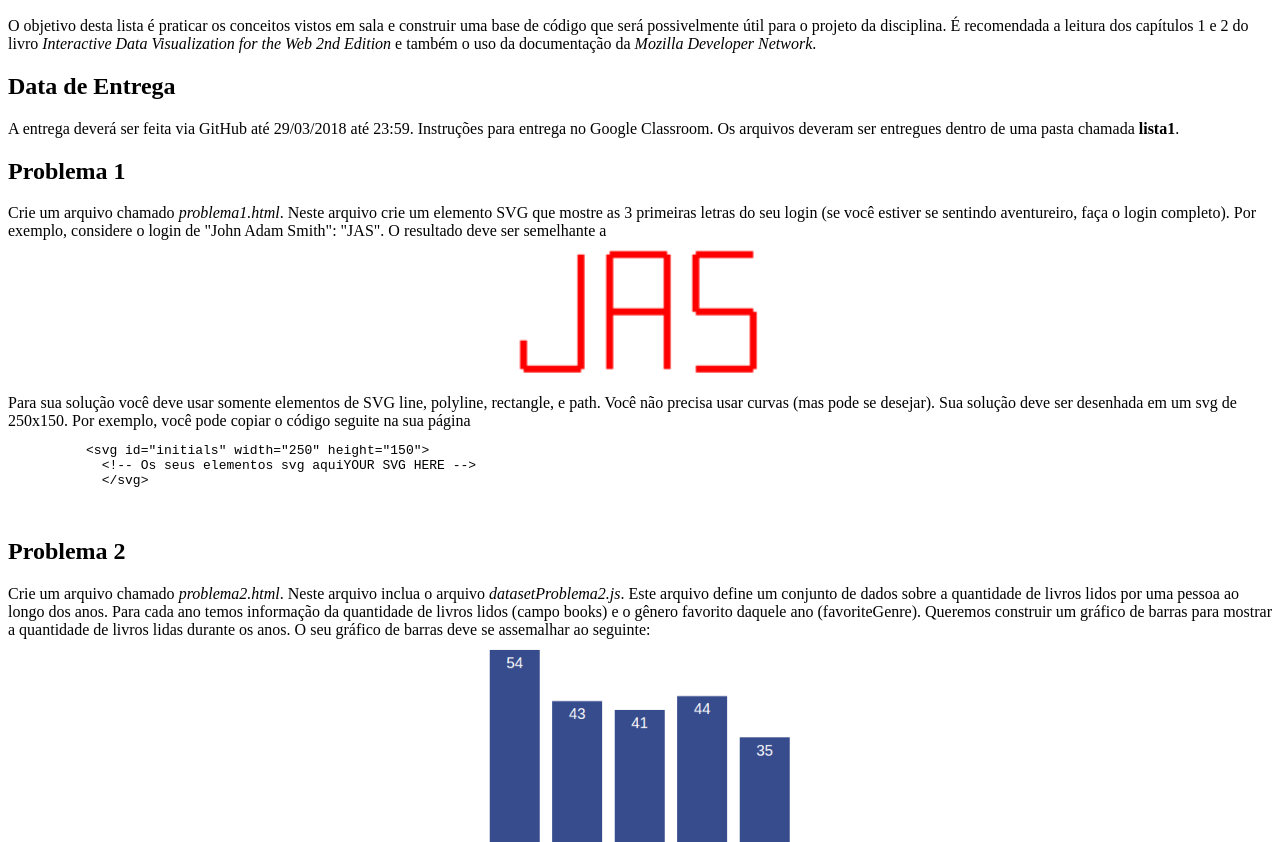
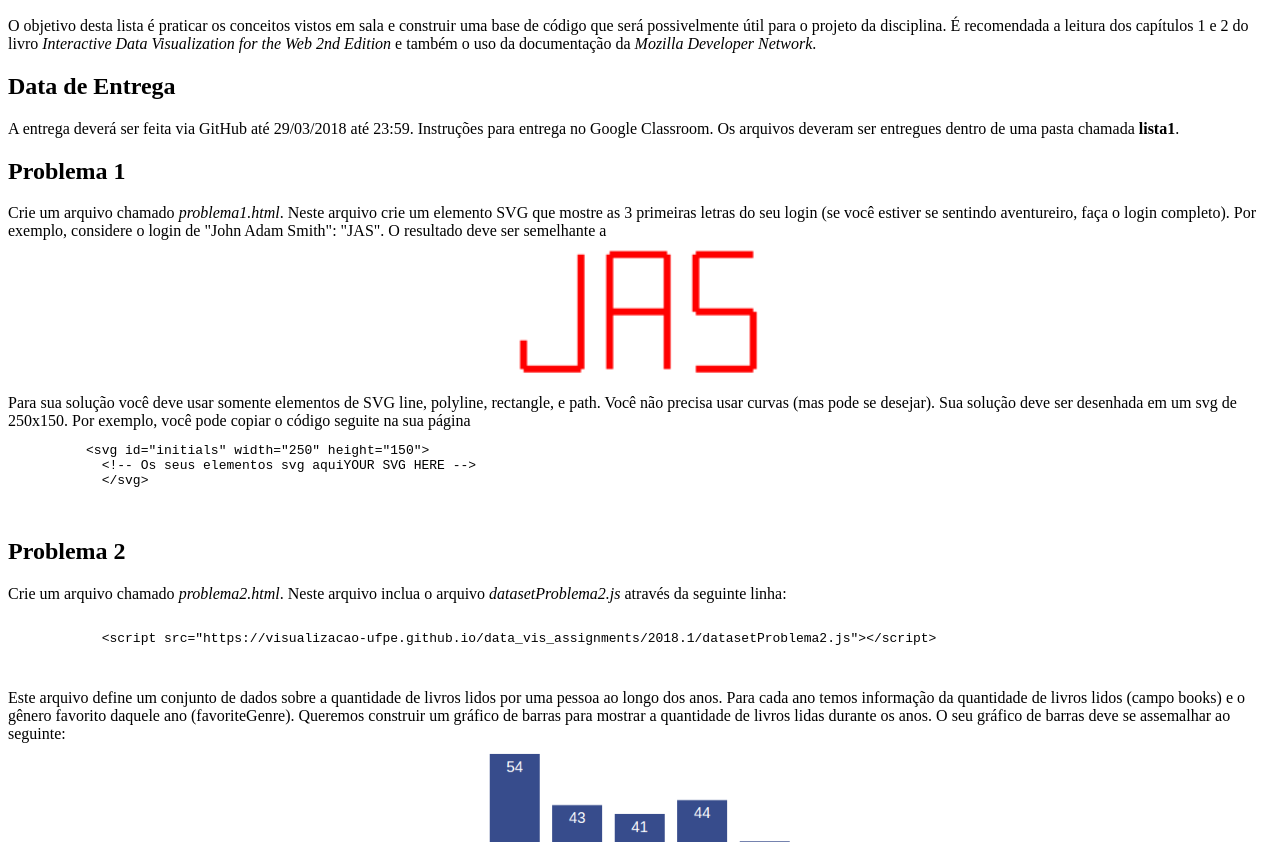
Before and after one commit to visualizacao-ufpe/data_vis_assignments, a plain HTML site: page 2018.1/lista1.html in a window 1280 px wide. Shown: the part 110-952 px from the top of the page. Drawn offline with nearby package versions, Linux system fonts and the light colour scheme.

Commit message:
added missing linking to the dataset

```diff
--- a/2018.1/lista1.html
+++ b/2018.1/lista1.html
@@ -42,7 +42,14 @@ Sua solução deve ser desenhada em um svg de 250x150. Por exemplo, você pode c
       <!--------------------------------- -->
       <div id="problem2">
 	<h2>Problema 2</h2>
-	Crie um arquivo chamado <em>problema2.html</em>. Neste arquivo inclua o arquivo <i>datasetProblema2.js</i>. Este arquivo define um conjunto de dados sobre a quantidade de livros lidos por uma pessoa ao longo dos anos. Para cada ano temos informação da quantidade de livros lidos (campo books) e o gênero favorito daquele ano (favoriteGenre). Queremos construir um gráfico de barras para mostrar a quantidade de livros lidas durante os anos. O seu gráfico de barras deve se assemalhar ao seguinte:
+	Crie um arquivo chamado <em>problema2.html</em>. Neste arquivo inclua o arquivo <i>datasetProblema2.js</i> através da seguinte linha:
+	<pre>
+	  <code>
+	    &lt;script src="https://visualizacao-ufpe.github.io/data_vis_assignments/2018.1/datasetProblema2.js"&gt;&lt;/script&gt;
+	  </code>
+	</pre>
+
+	Este arquivo define um conjunto de dados sobre a quantidade de livros lidos por uma pessoa ao longo dos anos. Para cada ano temos informação da quantidade de livros lidos (campo books) e o gênero favorito daquele ano (favoriteGenre). Queremos construir um gráfico de barras para mostrar a quantidade de livros lidas durante os anos. O seu gráfico de barras deve se assemalhar ao seguinte:
 
 	<center><img src="figs/lista1_barchart.png" height="300px"></a></center>
 
```
